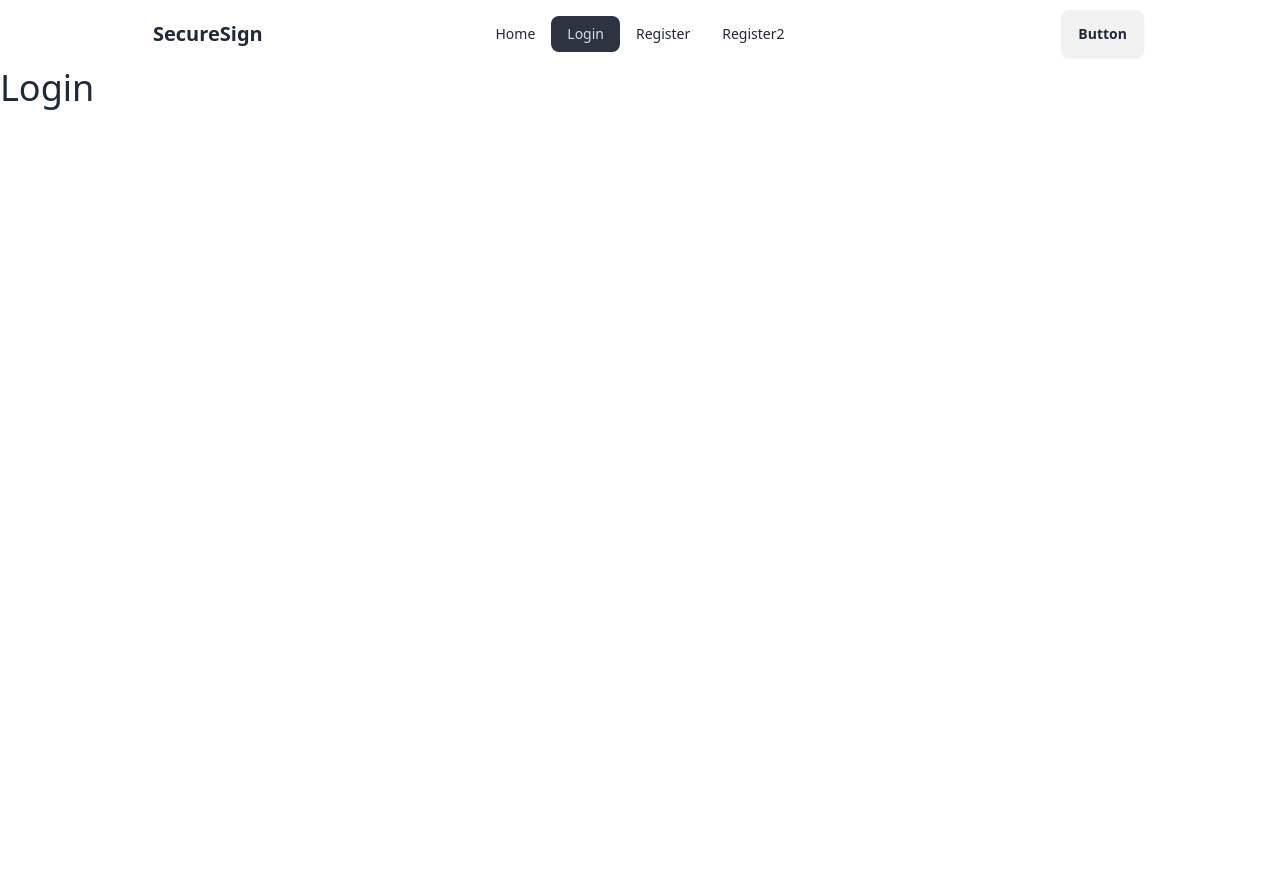
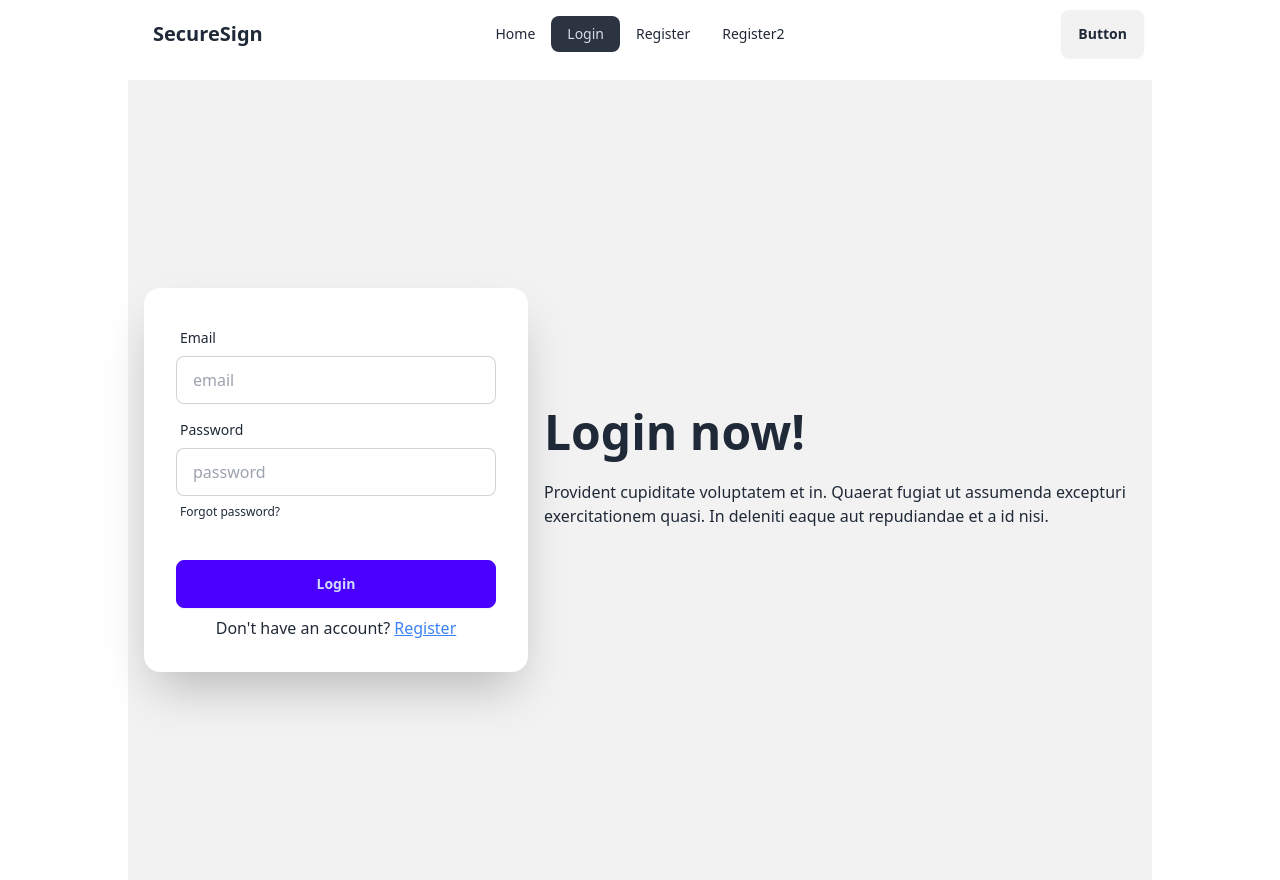
Before and after one commit to IftekarRahmanRuhit/Email-Password-Auth, a React (Vite) app: page /login in a window 1280 px wide. Before the commit the page ends 800 px from the top, so only its background shows below. Built offline with nearby package versions, Linux system fonts and the light colour scheme.

Commit message:
added email verification address

```diff
--- a/src/Components/Login.jsx
+++ b/src/Components/Login.jsx
@@ -1,11 +1,107 @@
+import { signInWithEmailAndPassword } from "firebase/auth";
+import { auth } from "../Firebase.init";
+import { useState } from "react";
+import { Link } from "react-router-dom";
+
+const Login = () => {
+  const [success, setSuccess] = useState(false);
+  const [loginErrorMessage, setLoginErrorMessage] = useState("");
+
+  const handleLogin = (event) => {
+    event.preventDefault();
+    const email = event.target.email.value;
+    const password = event.target.password.value;
+
+    setSuccess(false);
+    setLoginErrorMessage("");
+
+    signInWithEmailAndPassword(auth, email, password)
+      .then((result) => {
+        console.log(result.user);
+
+        if(!result.user.emailVerified){
+          loginErrorMessage('Please verify your mail')
+        }
+        else{
+          setSuccess(true);
+        }
 
 
-const Login = () => {
+
+      })
+      .catch((error) => {
+        console.log(error.message);
+        setLoginErrorMessage(error.message);
+      });
+  };
+
   return (
-    <div>
-      <h2 className="text-4xl">Login</h2>
+    <div className="w-4/5 mx-auto">
+      <div className="hero bg-base-200 min-h-screen mt-3">
+        <div className="hero-content flex-col lg:flex-row-reverse">
+          <div className="text-center lg:text-left">
+            <h1 className="text-5xl font-bold">Login now!</h1>
+            <p className="py-6">
+              Provident cupiditate voluptatem et in. Quaerat fugiat ut assumenda
+              excepturi exercitationem quasi. In deleniti eaque aut repudiandae
+              et a id nisi.
+            </p>
+          </div>
+          <div className="card bg-base-100 w-full max-w-sm shrink-0 shadow-2xl">
+            <form onSubmit={handleLogin} className="card-body">
+              <div className="form-control">
+                <label className="label">
+                  <span className="label-text">Email</span>
+                </label>
+                <input
+                  type="email"
+                  placeholder="email"
+                  name="email"
+                  className="input input-bordered"
+                  required
+                />
+              </div>
+              <div className="form-control">
+                <label className="label">
+                  <span className="label-text">Password</span>
+                </label>
+                <input
+                  type="password"
+                  name="password"
+                  placeholder="password"
+                  className="input input-bordered"
+                  required
+                />
+                <label className="label">
+                  <a href="#" className="label-text-alt link link-hover">
+                    Forgot password?
+                  </a>
+                </label>
+              </div>
+              <div className="form-control mt-6">
+                <button className="btn btn-primary w-full">Login</button>
+              </div>
+              <p className="text-center">Don't have an account? <Link to='/register' className="text-blue-500 underline">Register</Link></p>
+            </form>
+
+
+
+            { loginErrorMessage && (
+              <p className="text-red-600 text-center mb-2 font-bold px-1">
+                { loginErrorMessage}
+              </p>
+            )}
+
+            {success && (
+              <p className="text-green-600 text-center mb-2 font-bold">
+                Login successfull
+              </p>
+            )}
+          </div>
+        </div>
+      </div>
     </div>
-  )
-}
+  );
+};
 
-export default Login
+export default Login;
--- a/src/Components/Register.jsx
+++ b/src/Components/Register.jsx
@@ -1,8 +1,9 @@
-import { createUserWithEmailAndPassword } from "firebase/auth";
+import { createUserWithEmailAndPassword, sendEmailVerification } from "firebase/auth";
 import { auth } from "../Firebase.init";
 import { useState } from "react";
 import { FaEye } from "react-icons/fa";
 import { FaEyeSlash } from "react-icons/fa";
+import { Link } from "react-router-dom";
 
 const Register = () => {
   const [success, setSuccess] = useState(false);
@@ -45,6 +46,13 @@ const Register = () => {
       .then((result) => {
         console.log(result.user);
         setSuccess(true);
+
+        // send email verification
+        sendEmailVerification(auth.currentUser)
+        .then(()=>{
+        console.log('verification mail sent')
+        })
+
       })
       .catch((error) => {
         console.log(error.message);
@@ -98,8 +106,14 @@ const Register = () => {
             </div>
           </div>
           <div className="form-control mt-6">
-            <button className="btn btn-primary">Login</button>
+            <button className="btn btn-primary">Sign Up</button>
           </div>
+
+          <p className="text-center">Already have an account? <Link to='/login' className="text-blue-500 underline">Login</Link></p>
+
+
+
+
         </form>
         {errorMessage && (
           <p className="text-red-600 text-center mb-2 font-bold px-1">
```
